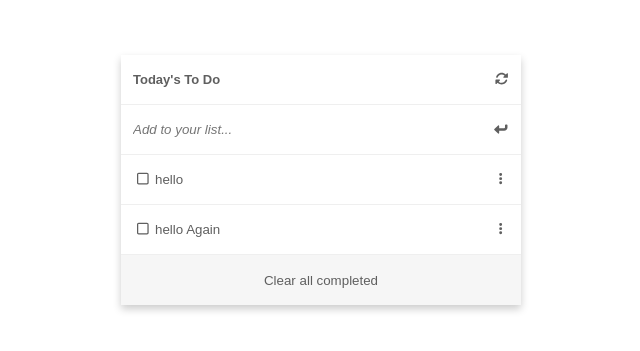
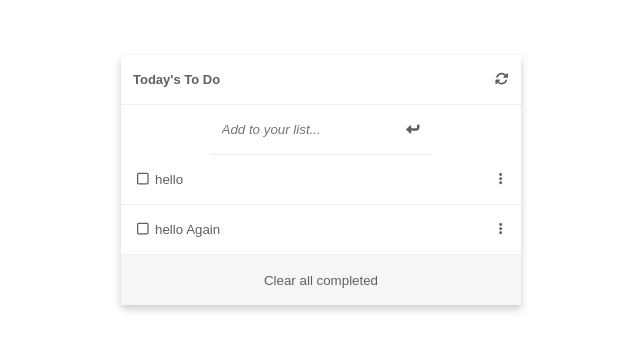
Before and after one commit to Elerqsousy/to-do-list, a website built with webpack: page src/index.html in a window 1280 px wide. Shown: the part 105-456 px from the top of the page, without its empty margins (319-959 px from the left). Built offline with nearby package versions, Linux system fonts and the light colour scheme.

Commit message:
Move 1st list item out of the ul and into the section derictly

```diff
--- a/src/index.html
+++ b/src/index.html
@@ -9,7 +9,7 @@
     <main class="main display-flex-column">
       <section class="to-do-main display-flex-column box-shadow">
         <div
-          class="padding-lr header-container display-flex-row height-50 border-bottom"
+          class="header-container padding-lr display-flex-row height-50 border-bottom"
         >
           <input
             class="header display-flex-row width-height"
@@ -20,19 +20,19 @@
             <i class="fa-solid fa-rotate"></i>
           </button>
         </div>
-        <ul class="to-do-container display-flex-column">
-          <li class="padding-lr input display-flex-row height-50 border-bottom">
+        <div
+          class="input-container padding-lr display-flex-row height-50 border-bottom"
+        >
           <input
-              class="width-height"
+            class="input width-height"
             type="text"
             placeholder="Add to your list..."
-              id="input"
           />
-            <button type="submit" class="submit">
+          <button type="button" class="submit" id="enter">
             <i class="fa-solid fa-turn-down"></i>
           </button>
-          </li>
-        </ul>
+        </div>
+        <ul class="to-do-container display-flex-column"></ul>
         <button type="button" class="clear-button height-50">
           Clear all completed
         </button>
```
Lines whose indentation alone changed are shown as unchanged.
